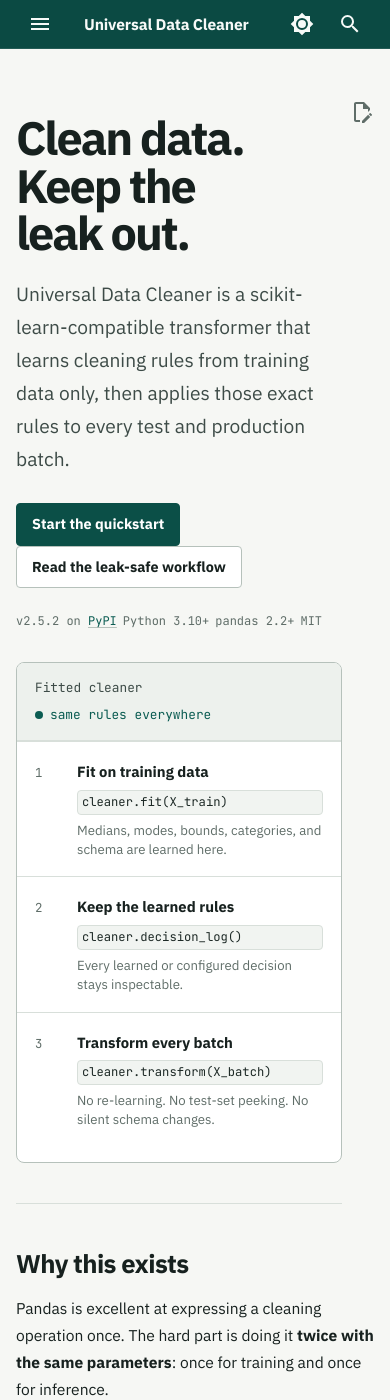
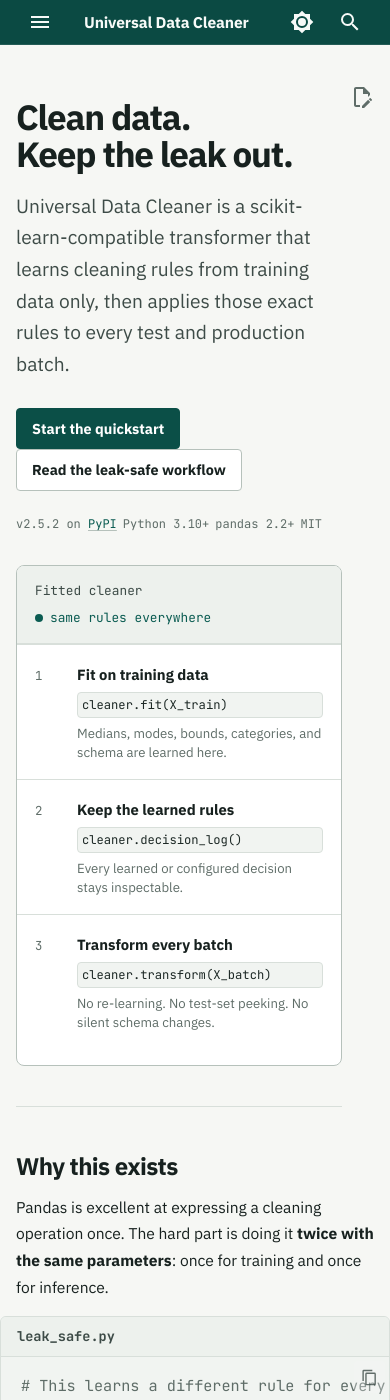
Before and after one commit to devlprkhan/universal-data-cleaner, an MkDocs documentation site: the page built from docs/index.md, in a window 390 px wide and 1400 px high. Built offline with MkDocs 1.6.1 and Material for MkDocs 9.7.7, drawn with Linux system fonts in a browser that asks for light colours; comment, search, counter and statistics services are not loaded.

Commit message:
docs: polish docs layout and copy feedback

```diff
--- a/docs/assets/extra.css
+++ b/docs/assets/extra.css
@@ -41,26 +41,26 @@
 }
 
 [data-md-color-scheme="slate"] {
-  --udc-paper: #0c1312;
-  --udc-surface: #131c1a;
-  --udc-surface-subtle: #192420;
-  --udc-ink: #e9efec;
+  --udc-paper: #16211d;
+  --udc-surface: #1d2b25;
+  --udc-surface-subtle: #24352e;
+  --udc-ink: #e8efec;
   --udc-ink-soft: #c5d0cb;
   --udc-muted: #9aaba4;
-  --udc-line: #293732;
-  --udc-line-strong: #3b4d46;
+  --udc-line: #354b41;
+  --udc-line-strong: #4b6358;
   --udc-pine: #7ccfc3;
   --udc-pine-hover: #a1e3d8;
-  --udc-pine-soft: #16302b;
+  --udc-pine-soft: #1f4039;
   --udc-amber: #e3ae6b;
-  --udc-amber-soft: #2a2118;
+  --udc-amber-soft: #34281d;
   --udc-danger: #f0a69a;
-  --udc-danger-soft: #2a1715;
-  --udc-header-bg: #081311;
+  --udc-danger-soft: #341f1b;
+  --udc-header-bg: #0f251f;
   --udc-header-fg: #f1f7f4;
-  --udc-footer-bg: #070d0c;
+  --udc-footer-bg: #0b1814;
   --udc-footer-fg: #e9f1ed;
-  --udc-code-bg: #101817;
+  --udc-code-bg: #182822;
   --udc-code-fg: #dce7e2;
   --udc-button-bg: #7ccfc3;
   --udc-button-fg: #071311;
@@ -114,8 +114,8 @@
   --md-default-fg-color--lighter: var(--udc-muted);
   --md-default-fg-color--lightest: var(--udc-line);
   --md-primary-fg-color: var(--udc-header-bg);
-  --md-primary-fg-color--light: #10241f;
-  --md-primary-fg-color--dark: #050d0b;
+  --md-primary-fg-color--light: #123029;
+  --md-primary-fg-color--dark: #07130f;
   --md-primary-bg-color: var(--udc-header-fg);
   --md-primary-bg-color--light: rgba(255, 255, 255, 0.72);
   --md-accent-fg-color: var(--udc-pine);
@@ -125,7 +125,7 @@
   --md-code-bg-color: var(--udc-code-bg);
   --md-code-fg-color: var(--udc-code-fg);
   --md-footer-bg-color: var(--udc-footer-bg);
-  --md-footer-bg-color--dark: #050a09;
+  --md-footer-bg-color--dark: #08110e;
   --md-footer-fg-color: var(--udc-footer-fg);
   --md-footer-fg-color--light: #b7c8c1;
   --md-footer-fg-color--lighter: #8ea39a;
@@ -193,6 +193,7 @@
 }
 
 .md-header__inner {
+  height: 2.2rem;
   padding-right: 0.8rem;
   padding-left: 0.8rem;
 }
@@ -208,19 +209,35 @@
 }
 
 .md-header__title {
+  height: 2.2rem;
   font-family: var(--udc-sans);
   font-size: 0.78rem;
   font-weight: 600;
   letter-spacing: -0.01em;
+  line-height: 2.2rem;
 }
 
 .md-header__topic:first-child {
   font-weight: 600;
 }
 
+.md-header__option {
+  height: 2.2rem;
+}
+
+.md-header__option .md-header__button {
+  margin-top: 0.1rem;
+  margin-bottom: 0.1rem;
+}
+
 .md-header__source {
   width: 14.5rem;
   max-width: 14.5rem;
+  height: 2.2rem;
+}
+
+.md-source__icon {
+  height: 2.2rem;
 }
 
 .md-source__repository {
@@ -232,9 +249,8 @@
 }
 
 .md-header__button.md-logo {
-  margin-right: 0.35rem;
-  margin-left: 0.2rem;
-  padding: 0.25rem;
+  margin: 0.1rem 0.35rem 0.1rem 0.2rem;
+  padding: 0.2rem;
 }
 
 .md-header__button.md-logo img,
@@ -243,7 +259,13 @@
   height: 1.45rem;
 }
 
+.md-search {
+  height: 2.2rem;
+  padding: 0.2rem 0;
+}
+
 .md-search__form {
+  height: 1.8rem;
   border: 1px solid rgba(255, 255, 255, 0.16);
   border-radius: 4px;
   background-color: rgba(255, 255, 255, 0.1);
@@ -271,13 +293,37 @@
   color: #ffffff;
 }
 
+[data-md-toggle="search"]:checked ~ .md-header .md-search__form {
+  border-color: var(--udc-line-strong);
+  background-color: var(--udc-surface);
+  color: var(--udc-ink);
+}
+
+[data-md-toggle="search"]:checked ~ .md-header .md-search__input {
+  color: var(--udc-ink);
+  caret-color: var(--udc-pine);
+}
+
+[data-md-toggle="search"]:checked ~ .md-header .md-search__input::placeholder {
+  color: var(--udc-muted);
+}
+
+[data-md-toggle="search"]:checked ~ .md-header .md-search__icon,
+[data-md-toggle="search"]:checked ~ .md-header .md-search__options {
+  color: var(--udc-muted);
+}
+
+[data-md-toggle="search"]:checked ~ .md-header .md-search__icon:hover {
+  color: var(--udc-ink);
+}
+
 /* Layout. */
 .md-main {
   background: var(--udc-paper);
 }
 
 .md-main__inner {
-  margin-top: 1.35rem;
+  margin-top: 1rem;
 }
 
 .md-grid {
@@ -389,8 +435,8 @@
 .md-typeset .lead {
   max-width: 66ch;
   color: var(--udc-ink-soft);
-  font-size: 1.02rem;
-  line-height: 1.7;
+  font-size: 0.96rem;
+  line-height: 1.65;
 }
 
 .md-typeset h1,
@@ -407,31 +453,31 @@
 
 .md-typeset h1 {
   margin-top: 0;
-  margin-bottom: 1.15rem;
-  padding-bottom: 0.65rem;
+  margin-bottom: 1rem;
+  padding-bottom: 0.55rem;
   border-bottom: 1px solid var(--udc-line);
-  font-size: 2.05rem;
+  font-size: 1.85rem;
   line-height: 1.15;
 }
 
 .md-typeset h2 {
-  margin-top: 2.35rem;
-  margin-bottom: 0.75rem;
-  font-size: 1.38rem;
+  margin-top: 2rem;
+  margin-bottom: 0.65rem;
+  font-size: 1.27rem;
   line-height: 1.25;
 }
 
 .md-typeset h3 {
-  margin-top: 1.75rem;
-  margin-bottom: 0.45rem;
-  font-size: 1.08rem;
+  margin-top: 1.55rem;
+  margin-bottom: 0.4rem;
+  font-size: 1.02rem;
   line-height: 1.3;
 }
 
 .md-typeset h4 {
-  margin-top: 1.3rem;
-  margin-bottom: 0.35rem;
-  font-size: 0.92rem;
+  margin-top: 1.15rem;
+  margin-bottom: 0.3rem;
+  font-size: 0.9rem;
 }
 
 .md-typeset h1 + p,
@@ -513,6 +559,20 @@
   box-shadow: none;
 }
 
+.md-typeset .highlight > .filename,
+.md-typeset .highlighttable .filename {
+  margin: 0;
+  padding: 0.5rem 0.8rem;
+  border-bottom: 1px solid var(--udc-line);
+  border-radius: calc(var(--udc-radius) - 1px) calc(var(--udc-radius) - 1px) 0 0;
+  background: var(--udc-surface-subtle);
+  color: var(--udc-ink-soft);
+  font-family: var(--udc-mono);
+  font-size: 0.68rem;
+  font-weight: 600;
+  line-height: 1.4;
+}
+
 .md-typeset .highlight pre {
   margin: 0;
   border: 0;
@@ -544,6 +604,34 @@
   opacity: 1;
 }
 
+.md-code__button.is-copied {
+  width: auto;
+  padding: 0 0.3em;
+  color: var(--udc-pine);
+  opacity: 1;
+}
+
+.md-code__button.is-copied::after {
+  width: auto;
+  height: auto;
+  background: transparent;
+  content: "Copied";
+  font-family: var(--udc-mono);
+  font-size: 0.62rem;
+  font-weight: 600;
+  line-height: 1.5em;
+  mask-image: none;
+  white-space: nowrap;
+}
+
+body.udc-inline-copy .md-dialog {
+  display: none;
+}
+
+.md-tooltip2.udc-copied-tooltip {
+  display: none !important;
+}
+
 .sr-only {
   position: absolute;
   overflow: hidden;
@@ -556,15 +644,50 @@
   white-space: nowrap;
 }
 
+/* Clipboard feedback. */
+.md-dialog {
+  right: 1.25rem;
+  bottom: 4.8rem;
+  border: 1px solid rgba(255, 255, 255, 0.14);
+  border-radius: 4px;
+  background: var(--udc-header-bg);
+  color: var(--udc-header-fg);
+  box-shadow: var(--md-shadow-z2);
+}
+
+.md-dialog .md-dialog__inner {
+  color: inherit;
+  font-size: 0.7rem;
+}
+
 /* Tables. */
+.md-typeset__scrollwrap {
+  margin-right: 0;
+  margin-left: 0;
+}
+
+.md-typeset__table {
+  display: block;
+  width: 100%;
+  padding: 0;
+}
+
 .md-typeset table:not([class]) {
+  display: table;
+  width: 100%;
   overflow: hidden;
   border: 1px solid var(--udc-line);
   border-radius: var(--udc-radius);
   background: var(--udc-surface);
   box-shadow: none;
-  font-size: 0.76rem;
+  font-size: 0.72rem;
   font-variant-numeric: tabular-nums;
+}
+
+.md-typeset table:not([class]) th,
+.md-typeset table:not([class]) td {
+  padding: 0.6rem 0.8rem;
+  line-height: 1.5;
 }
 
 .md-typeset table:not([class]) th {
@@ -599,10 +722,23 @@
 
 .md-typeset .admonition-title,
 .md-typeset summary {
+  max-width: none;
   border-bottom: 1px solid var(--udc-line);
+  border-radius: 0 calc(var(--udc-radius) - 1px) 0 0;
   background: var(--udc-surface-subtle);
   color: var(--udc-ink);
   font-weight: 650;
+}
+
+[dir="ltr"] .md-typeset .admonition-title,
+[dir="ltr"] .md-typeset details > summary {
+  border-top-left-radius: 0;
+  border-top-right-radius: calc(var(--udc-radius) - 1px);
+}
+
+.md-typeset .admonition > .admonition-title + *,
+.md-typeset details > summary + * {
+  margin-top: 0.8rem;
 }
 
 .md-typeset .admonition.note,
@@ -672,10 +808,16 @@
 }
 
 .md-typeset .tabbed-labels > label {
-  padding: 0.6rem 0.9rem;
+  padding: 0;
   color: var(--udc-muted);
   font-size: 0.7rem;
   font-weight: 600;
+  line-height: 1.4;
+}
+
+.md-typeset .tabbed-labels:not(.tabbed-labels--linked) > label,
+.md-typeset .tabbed-labels--linked > label > a {
+  padding: 0.5rem 0.9rem;
 }
 
 .md-typeset .tabbed-labels > label:hover {
@@ -730,9 +872,9 @@
   display: grid;
   grid-template-columns: minmax(0, 1.15fr) minmax(18rem, 0.85fr);
   gap: clamp(2rem, 5vw, 4.5rem);
-  align-items: center;
-  margin: 1.2rem 0 3rem;
-  padding: 1.1rem 0 2.8rem;
+  align-items: start;
+  margin: 1.2rem 0 2.6rem;
+  padding: 1.1rem 0 2.2rem;
   border-bottom: 1px solid var(--udc-line);
   background: none;
   color: var(--udc-ink);
@@ -752,24 +894,25 @@
 }
 
 .hero__copy h1 {
-  max-width: 12ch;
-  margin: 0 0 1rem;
+  max-width: none;
+  margin: 0 0 0.85rem;
   padding: 0;
   border: 0;
   color: var(--udc-ink);
-  font-size: clamp(2.4rem, 4.6vw, 3.8rem);
+  font-size: clamp(2.2rem, 3.6vw, 3.2rem);
   font-weight: 650;
-  letter-spacing: -0.045em;
-  line-height: 1.02;
+  letter-spacing: -0.035em;
+  line-height: 1.05;
   overflow-wrap: break-word;
+  text-wrap: balance;
 }
 
 .hero__copy p {
-  max-width: 44ch;
+  max-width: 46ch;
   margin: 0;
   color: var(--udc-ink-soft);
-  font-size: 1.02rem;
-  line-height: 1.72;
+  font-size: 0.96rem;
+  line-height: 1.65;
 }
 
 .hero__actions {
@@ -909,19 +1052,32 @@
 .doc-links {
   display: grid;
   grid-template-columns: repeat(3, minmax(0, 1fr));
-  gap: 2rem;
-  margin: 1rem 0 2rem;
+  gap: 1rem;
+  align-items: stretch;
+  margin: 1.2rem 0 2rem;
+}
+
+.doc-links > div {
+  min-width: 0;
+  padding: 1rem 1.05rem;
+  border: 1px solid var(--udc-line);
+  border-radius: var(--udc-radius);
+  background: var(--udc-surface);
 }
 
 .doc-links__title {
-  margin: 0 0 0.5rem;
+  margin: 0 0 0.55rem;
+  padding-bottom: 0.45rem;
+  border-bottom: 1px solid var(--udc-line);
   color: var(--udc-muted);
-  font-size: 0.7rem;
+  font-size: 0.66rem;
   font-weight: 650;
-  letter-spacing: 0.03em;
+  letter-spacing: 0.08em;
+  line-height: 1.4;
+  text-transform: uppercase;
 }
 
-.doc-links ul {
+.md-typeset .doc-links ul {
   margin: 0;
   padding: 0;
   list-style: none;
@@ -930,20 +1086,69 @@
 .doc-links li {
   max-width: none;
   margin: 0;
-  padding: 0.25rem 0;
+  padding: 0.38rem 0;
+  line-height: 1.55;
+}
+
+.doc-links li + li {
+  border-top: 1px solid var(--udc-line);
 }
 
 .doc-links a {
-  display: inline-block;
+  display: inline;
+  border-bottom: 1px solid transparent;
   color: var(--udc-ink-soft);
-  font-size: 0.76rem;
+  font-size: 0.75rem;
+  line-height: 1.55;
   text-decoration: none;
-  border-bottom: 1px solid transparent;
 }
 
 .doc-links a:hover {
   border-bottom-color: var(--udc-line-strong);
   color: var(--udc-pine);
+}
+
+.home-cta {
+  display: flex;
+  flex-wrap: wrap;
+  align-items: center;
+  justify-content: space-between;
+  gap: 1rem 2rem;
+  margin: 1.6rem 0 0.5rem;
+  padding: 1.1rem 1.2rem;
+  border: 1px solid var(--udc-line);
+  border-left: 3px solid var(--udc-pine);
+  border-radius: 0 var(--udc-radius) var(--udc-radius) 0;
+  background: var(--udc-surface);
+}
+
+.home-cta__copy {
+  flex: 1 1 24rem;
+  min-width: 0;
+}
+
+.home-cta h2 {
+  margin: 0;
+  padding: 0;
+  border: 0;
+  font-size: 1.15rem;
+  line-height: 1.25;
+}
+
+.home-cta p {
+  max-width: 62ch;
+  margin: 0.4rem 0 0;
+  color: var(--udc-ink-soft);
+  font-size: 0.8rem;
+  line-height: 1.6;
+}
+
+.home-cta__action {
+  flex: 0 0 auto;
+}
+
+.home-cta .md-button {
+  margin: 0;
 }
 
 .formula {
@@ -1050,6 +1255,30 @@
   color: #ffffff;
 }
 
+/* Floating back-to-top. */
+.md-top {
+  top: auto !important;
+  right: 1.25rem;
+  bottom: 1.25rem;
+  left: auto;
+  transform: none;
+  padding: 0.55rem 0.8rem;
+  border: 1px solid var(--udc-line);
+  border-radius: 999px;
+  background: var(--udc-surface);
+  color: var(--udc-ink);
+  font-size: 0.68rem;
+  font-weight: 600;
+  line-height: 1.4;
+  box-shadow: 0 8px 24px -12px rgb(0 0 0 / 35%);
+}
+
+.md-top:hover {
+  border-color: var(--udc-pine);
+  background: var(--udc-surface-subtle);
+  color: var(--udc-pine);
+}
+
 /* Responsive. */
 @media screen and (max-width: 76.234375em) {
   .md-content {
@@ -1071,15 +1300,23 @@
   }
 
   .hero__copy h1 {
-    max-width: 15ch;
+    max-width: none;
   }
 
   .hero__copy p {
     max-width: 56ch;
   }
+
+  .doc-links {
+    grid-template-columns: repeat(2, minmax(0, 1fr));
+  }
 }
 
 @media screen and (max-width: 44.9375em) {
+  .md-main__inner {
+    margin-top: 0.8rem;
+  }
+
   .md-content__inner {
     padding-right: 0.8rem;
     padding-left: 0.8rem;
@@ -1090,16 +1327,16 @@
   }
 
   .md-typeset h1 {
-    font-size: 1.75rem;
+    font-size: 1.65rem;
   }
 
   .md-typeset h2 {
-    margin-top: 2rem;
-    font-size: 1.28rem;
+    margin-top: 1.8rem;
+    font-size: 1.2rem;
   }
 
   .md-typeset h3 {
-    font-size: 1.02rem;
+    font-size: 0.98rem;
   }
 
   .hero {
@@ -1111,7 +1348,7 @@
 
   .hero__copy h1 {
     max-width: none;
-    font-size: clamp(2.15rem, 12vw, 2.9rem);
+    font-size: clamp(1.6rem, 9vw, 2.2rem);
   }
 
   .hero__copy p {
@@ -1147,16 +1384,43 @@
   }
 
   .doc-links {
-    gap: 1.4rem;
+    gap: 1rem;
+  }
+
+  .home-cta {
+    display: block;
+    padding: 1rem;
+  }
+
+  .home-cta__action {
+    margin-top: 1rem;
+  }
+
+  .home-cta .md-button {
+    width: 100%;
+    text-align: center;
+  }
+
+  .md-top {
+    right: 0.8rem;
+    bottom: 0.8rem;
+    padding: 0.45rem 0.65rem;
+    font-size: 0.62rem;
   }
 
   .md-typeset table:not([class]) {
+    width: max-content;
+    min-width: 100%;
     font-size: 0.7rem;
   }
 
   .md-typeset .tabbed-labels > label {
-    padding: 0.55rem 0.7rem;
     font-size: 0.66rem;
+  }
+
+  .md-typeset .tabbed-labels:not(.tabbed-labels--linked) > label,
+  .md-typeset .tabbed-labels--linked > label > a {
+    padding: 0.45rem 0.7rem;
   }
 }
 
--- a/docs/assets/extra.js
+++ b/docs/assets/extra.js
@@ -1,6 +1,7 @@
 (() => {
   const labelCopyButtons = () => {
     document.querySelectorAll(".md-code__button").forEach((button) => {
+      if (button.classList.contains("is-copied")) return;
       if (!button.hasAttribute("aria-label")) {
         button.setAttribute("aria-label", "Copy code to clipboard");
       }
@@ -40,13 +41,65 @@
     liveRegion.setAttribute("aria-atomic", "true");
     document.body.appendChild(liveRegion);
 
+    let copyStateTimer;
+
+    const resetCopyButton = (button) => {
+      window.clearTimeout(button.copyLabelTimer);
+      button.copyLabelTimer = undefined;
+      button.classList.remove("is-copied");
+      button.setAttribute("aria-label", "Copy code to clipboard");
+      button.setAttribute("title", "Copy to clipboard");
+      if (button.copyTooltip) {
+        button.copyTooltip.textContent = "Copy to clipboard";
+        button.copyTooltip = undefined;
+      }
+      if (button.copyTooltipHost) {
+        button.copyTooltipHost.classList.remove("udc-copied-tooltip");
+        button.copyTooltipHost = undefined;
+      }
+    };
+
     document.addEventListener("click", (event) => {
       if (!(event.target instanceof Element)) return;
-      if (!event.target.closest(".md-code__button")) return;
+      const button = event.target.closest(
+        '.md-code__button[data-md-type="copy"]',
+      );
+      if (!button) return;
+
+      document
+        .querySelectorAll(".md-code__button.is-copied")
+        .forEach((other) => {
+          if (other !== button) resetCopyButton(other);
+        });
+
+      window.clearTimeout(button.copyLabelTimer);
+      button.classList.add("is-copied");
+      button.setAttribute("aria-label", "Copied to clipboard");
+      button.setAttribute("title", "Copied to clipboard");
+
+      const tooltipId = button.getAttribute("aria-describedby");
+      const tooltip = tooltipId ? document.getElementById(tooltipId) : null;
+      button.copyTooltip = tooltip?.querySelector(".md-tooltip2__inner") ?? null;
+      button.copyTooltipHost = tooltip;
+      if (button.copyTooltip) {
+        button.copyTooltip.textContent = "Copied to clipboard";
+      }
+      if (button.copyTooltipHost) {
+        button.copyTooltipHost.classList.add("udc-copied-tooltip");
+      }
+
+      document.body.classList.add("udc-inline-copy");
       liveRegion.textContent = "Code copied to clipboard";
-      window.setTimeout(() => {
+
+      window.clearTimeout(copyStateTimer);
+      copyStateTimer = window.setTimeout(() => {
+        document.body.classList.remove("udc-inline-copy");
+      }, 3000);
+
+      button.copyLabelTimer = window.setTimeout(() => {
+        resetCopyButton(button);
         liveRegion.textContent = "";
-      }, 2000);
+      }, 1800);
     });
 
     const observer = new MutationObserver(() => {
--- a/docs/index.md
+++ b/docs/index.md
@@ -7,7 +7,7 @@
 <div class="hero" markdown>
 <div class="hero__copy" markdown>
 
-# Clean data. Keep the leak out.
+# Clean data.<br>Keep the leak out.
 
 Universal Data Cleaner is a scikit-learn-compatible transformer that learns
 cleaning rules from training data only, then applies those exact rules to every
@@ -199,10 +199,17 @@
 </div>
 </div>
 
+<div class="home-cta" markdown>
+<div class="home-cta__copy" markdown>
+
 ## Start with the quickstart
 
 Install the package, fit one cleaner, and transform a test batch without
 re-learning. The quickstart is the shortest path from a messy DataFrame to a
 reusable preprocessing step.
 
+</div>
+<div class="home-cta__action" markdown>
 [Open the quickstart](quickstart.md){ .md-button .md-button--primary }
+</div>
+</div>
```
